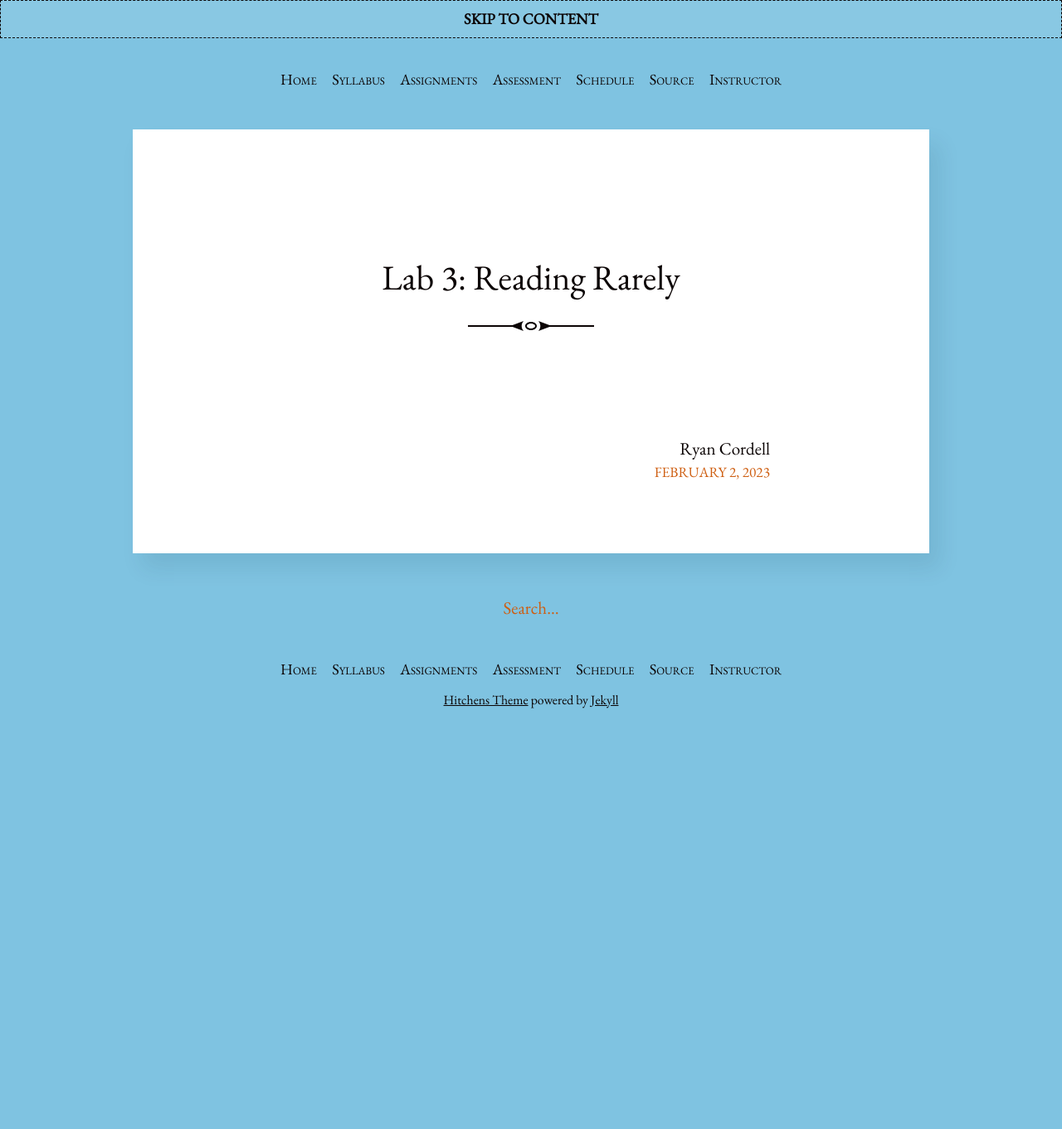
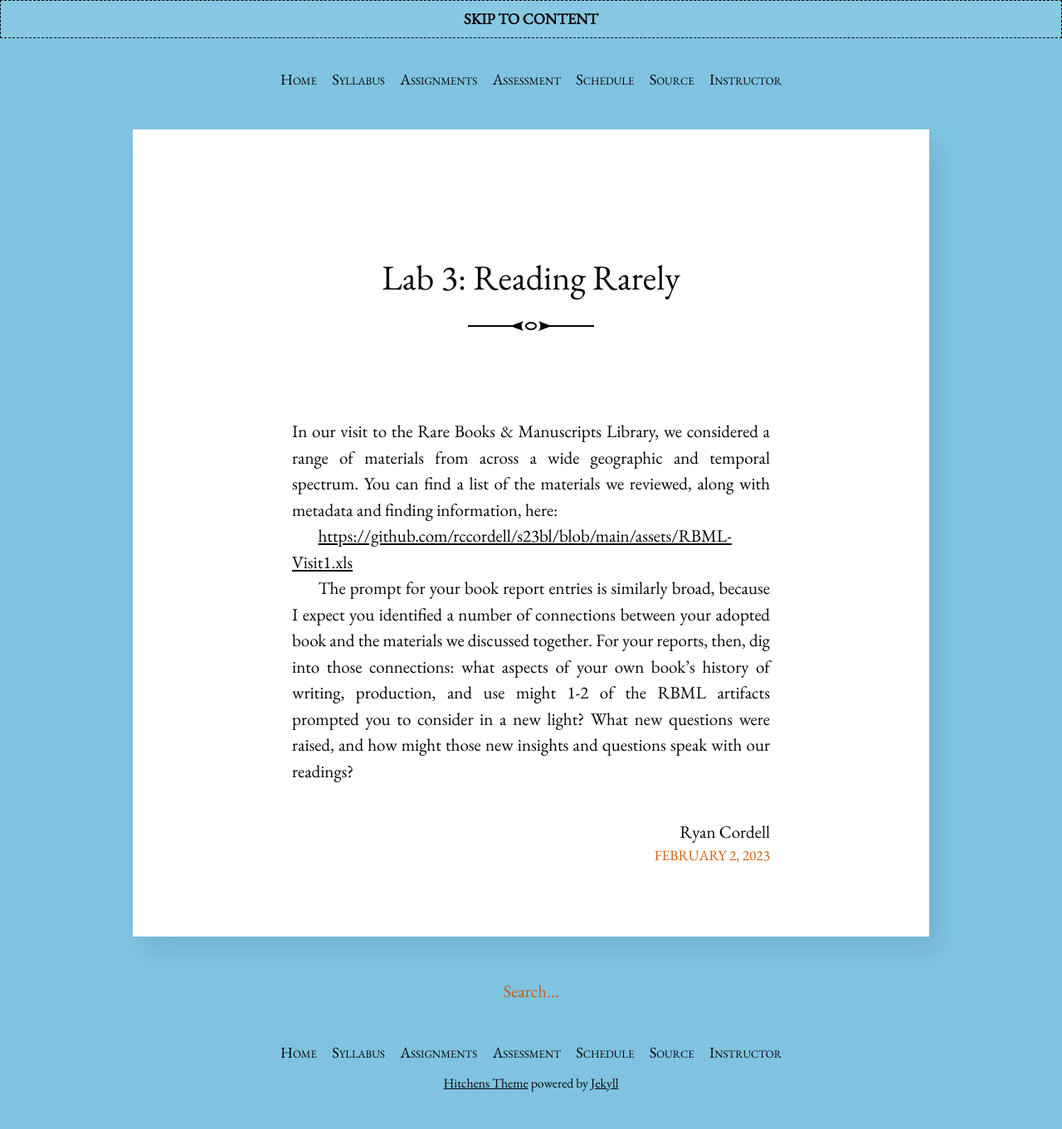
Before and after one commit to rccordell/s23bl, a Jekyll site: the page built from _posts/2023-02-02-lab3.md, in a window 1280 px wide. Shown: the whole page at 83% size. Built offline with Jekyll 4.4.1, drawn with Linux system fonts in a browser that asks for light colours; before the commit the page ends 900 px from its top, so only the background shows below that.

Commit message:
add new labs

```diff
--- a/_posts/2023-02-02-lab3.md
+++ b/_posts/2023-02-02-lab3.md
@@ -4,3 +4,9 @@ author: Ryan Cordell
 category: lab
 layout: post
 ---
+
+In our visit to the Rare Books & Manuscripts Library, we considered a range of materials from across a wide geographic and temporal spectrum. You can find a list of the materials we reviewed, along with metadata and finding information, here:
+
+<https://github.com/rccordell/s23bl/blob/main/assets/RBML-Visit1.xls>
+
+The prompt for your book report entries is similarly broad, because I expect you identified a number of connections between your adopted book and the materials we discussed together. For your reports, then, dig into those connections: what aspects of your own book's history of writing, production, and use might 1-2 of the RBML artifacts prompted you to consider in a new light? What new questions were raised, and how might those new insights and questions speak with our readings?
```
Also changed, not shown: _posts/2023-02-07-lab4.md (added, +16 -0 lines).
